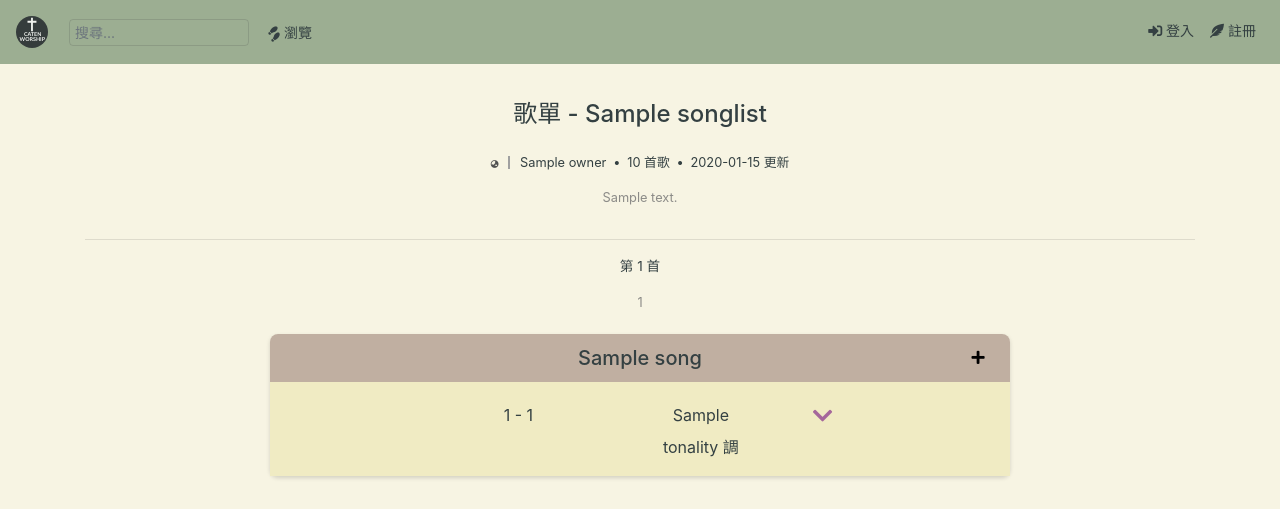
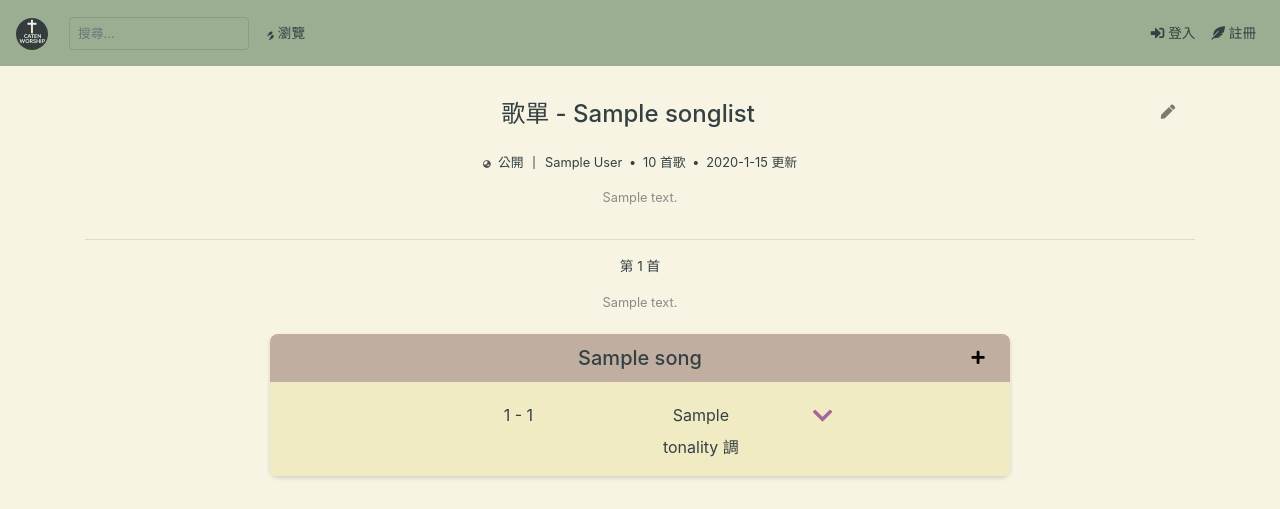
Before and after one commit to saltchang/caten-music, a Python web app: template caten_worship/templates/songs/songlist.html in a window 1280 px wide. Shown: the top 509 px of the page. Run offline with Jinja, Linux system fonts and the light colour scheme; the template is opened without the code that fills it: most values are stand-ins (such as "Sample title", 1, 10 or a date in 2020); some libraries are stand-ins or nearby versions.

Commit message:
building songlist editting feature

```diff
--- a/caten_worship/routes/__init__.py
+++ b/caten_worship/routes/__init__.py
@@ -8,7 +8,7 @@ from .register import register_bp, ajax_validate_register_bp, show_user_bp
 from .activate_account import activate_account_bp, resend_activate_mail_bp, ajax_validate_email_bp
 from .login import login_bp, ajax_validate_login_bp
 from .logout import logout_bp
-from .user_songlist import user_songlist_bp, song_list_by_id_bp, add_songlist_bp, ajax_update_songlist_bp
+from .user_songlist import user_songlist_bp, song_list_by_id_bp, add_songlist_bp, songlist_edit_bp, ajax_update_songlist_bp
 
 
 def init_app(app):
@@ -30,6 +30,7 @@ def init_app(app):
     app.register_blueprint(user_songlist_bp)
     app.register_blueprint(song_list_by_id_bp)
     app.register_blueprint(add_songlist_bp)
+    app.register_blueprint(songlist_edit_bp)
     app.register_blueprint(ajax_update_songlist_bp)
 
     return app
--- a/caten_worship/static/css/base/navbar.css
+++ b/caten_worship/static/css/base/navbar.css
@@ -13,14 +13,20 @@
 .navbar {
     background-color: #9CAE92;
     min-width: 320px;
-    font-size: 14px;
     padding: 16px;
+    font-size: .85rem;
     align-items: center;
     display: flex;
 }
 
+.navbar-nav {
+    line-height: 2rem;
+    vertical-align: middle;
+}
+
 .nav-item {
     display: flex;
+    vertical-align: middle;
 }
 
 .navbar-light .navbar-toggler-icon {
@@ -40,18 +46,20 @@
     padding-right: 1rem; */
     padding-top: 0;
     padding-bottom: 0;
-    font-size: 1rem;
     margin: auto;
 }
 
+.navbar-search-form {
+    padding: 0;
+}
+
 .navbar-search {
-    padding: 0 5px 0 5px;
-    font-size: inherit;
+    padding: .5rem;
+    font-size: .8rem;
     height: 100%;
-    min-height: 27px;
-    line-height: 20px;
+    min-height: 2rem;
     width: 100%;
-    margin: 3px auto 3px auto;
+    margin: 0 auto;
     border: 1px solid rgba(36, 41, 46, 0.137);
     background: none;
     transition: 500ms;
@@ -65,6 +73,8 @@
 
 .navbar-item-style {
     padding: 0;
+    display: inline-block;
+    vertical-align: middle;
 }
 
 .brand-menu-container {
@@ -75,14 +85,15 @@
 
 
 .navbar-hr {
-    margin-top: .7rem;
-    margin-bottom: .7rem;
+    margin-top: 1rem;
+    margin-bottom: .9rem;
 }
 
 .fa-shoe-prints {
     transform: rotate(315deg);
+    margin-top: -0.3rem;
     margin-right: -0.3rem;
-    font-size: .7rem;
+    font-size: .4rem;
 }
 
 @media (min-width: 576px) {
@@ -92,8 +103,6 @@
 
     .navbar-search {
         width: 180px;
-        margin-top: -3px;
-        margin-bottom: -3px;
         margin-left: 5px;
         margin-right: 10px;
     }
--- a/caten_worship/static/css/songs/resultlist.css
+++ b/caten_worship/static/css/songs/resultlist.css
@@ -6,7 +6,7 @@ button:focus {
     outline: none;
     border: none;
     box-shadow: none;
-    font-size: .8rem;
+    font-size: .85rem;
 }
 
 
--- /dev/null
+++ b/caten_worship/static/css/songs/songlist.css
@@ -0,0 +1,15 @@
+/* static/css/songlist.css */
+
+/* edit button */
+
+.btn-songlist-edit {
+    color: #00000080;
+    width: 24px;
+    padding: 0;
+    border: none;
+    background: none;
+    float: right;
+    font-size: .9rem;
+    vertical-align: middle;
+    line-height: 1.5rem;
+}
--- a/caten_worship/templates/base/navbar.html
+++ b/caten_worship/templates/base/navbar.html
@@ -28,11 +28,11 @@
 
     <div class="collapse navbar-collapse brand-menu-container" id="navbarSupportedContent">
 
-        <hr class="navbar-hr mt-2">
+        <hr class="navbar-hr">
 
         <ul class="navbar-nav mr-auto">
 
-            <form action="{{ url_for('search_bp.search') }}" method="GET">
+            <form class="navbar-search-form" action="{{ url_for('search_bp.search') }}" method="GET">
                 <input class="d-none" type="text" name="c" value="">
                 <input class="d-none" type="text" name="lang" value="">
                 <input class="d-none" type="text" name="to" value="">
@@ -40,13 +40,13 @@
                     placeholder="搜尋...">
             </form>
 
-            <hr class="navbar-hr mt-2">
+            <hr class="navbar-hr">
 
             <li class="nav-item active">
                 <a class="nav-link navbar-item-style" href="{{ url_for('surfer_bp.surfer') }}">
                     <i class="fas fa-shoe-prints"></i>
-                    &nbsp;瀏覽
-                    <span class="sr-only">(current)</span>
+                    <span class="nav-link-text-rotate">&nbsp;瀏覽</span>
+                    <!-- <span class="sr-only">(current)</span> -->
                 </a>
             </li>
 
--- a/caten_worship/templates/songs/list_of_songlist.html
+++ b/caten_worship/templates/songs/list_of_songlist.html
@@ -23,7 +23,7 @@
         <h4 class="mb-4 main-title">
             我的歌單列表
         </h4>
-        <p class="main-info">共有 {{ song_lists_amount }} 份歌單</p>
+        <p class="main-info">共有 {{ current_user.song_list | length }} 份歌單</p>
 
     </div>
 
@@ -50,7 +50,7 @@
                     建立者
                 </th>
                 <th scope="col" class="d-none d-lg-table-cell">
-                    描述
+                    說明
                 </th>
             </tr>
         </thead>
--- a/caten_worship/templates/songs/result.html
+++ b/caten_worship/templates/songs/result.html
@@ -66,7 +66,7 @@
     {% for song in songs %}
     <div class="row m-0">
         <div class="col-md-1 col-lg-2"></div>
-        <div class="col card my-3 p-0">
+        <div class="col card my-3 p-0" draggable="true">
             <h5 class="card-header">
                 <span class="header-title-text">{{ song['title'] }}</span>
                 <button class="song-list-add-btn" type="button" id="{{ 'callmenu-' + song['sid'] }}"
@@ -137,7 +137,7 @@
 
                                 {% if songlist.songs_amount > 0 and song.sid in songlist.songs_sid_list%}
 
-                                <input class="d-none song_in_songlist" type="checkbox" name="song_in_songlist" value=true checked>
+                                <input class="d-none song_in_songlist" type="checkbox" name="song_in_songlist" checked>
 
                                 <button class="dropdown-item song-list-add-check text-success" type="button">
                                     <i class="far fa-check-square"></i>
@@ -147,7 +147,7 @@
 
                                 {% else %}
 
-                                <!-- <input class="d-none song_in_songlist" type="checkbox" name="song_in_songlist" value=false checked> -->
+                                <input class="d-none song_in_songlist" type="checkbox" name="song_in_songlist">
 
                                 <button class="dropdown-item song-list-add-check text-secondary" type="button">
                                     <i class="far fa-square"></i>
--- a/caten_worship/templates/songs/songlist.html
+++ b/caten_worship/templates/songs/songlist.html
@@ -5,10 +5,11 @@
 {%  block  head  %}
 {{  super ()  }}
 <link rel="stylesheet" href="{{ url_for('static', filename='css/songs/resultlist.css') }}">
+<link rel="stylesheet" href="{{ url_for('static', filename='css/songs/songlist.css') }}">
 {%  endblock  %}
 
 {% block title %}
-- {{ songlist['title'] }}
+- {{ songlist.title}}
 {% endblock %}
 
 {% block content%}
@@ -19,26 +20,34 @@
     <div class="top-header">
 
         <h4 class="mb-4 main-title">
-            歌單 - {{ songlist['title'] }}
+            <div class="container">
+                <span class="d-none d-sm-inline">歌單 - </span>
+                {{ songlist.title }}
+                <button class="btn-songlist-edit" type="button">
+                    <i class="fas fa-pen"></i>
+                </button>
+            </div>
         </h4>
         <p class="main-info">
             <span class="private-icon">
-                {% if not songlist['is_private'] %}
-                <i class="fas fa-globe-asia"></i>
+                {% if not songlist.is_private %}
+                <i class="fas fa-globe-asia"></i>&nbsp;
+                <span class="d-none d-sm-inline">公開</span>
                 {% else %}
-                <i class="fas fa-lock"></i>
+                <i class="fas fa-lock"></i>&nbsp;
+                <span class="d-none d-sm-inline">私人</span>
                 {% endif %}
             </span>
 
 
-            {{ songlist['owner'] }}
+            {{ listowner.displayname }}
             <span class="bull-dot">&bull;</span>
-            {{ song_amount }} 首歌
+            {{ songlist.songs_amount }} 首<span class="d-none d-sm-inline">歌</span>
             <span class="bull-dot">&bull;</span>
-            {{ songlist['updatetime'] }} 更新
+            {{ songlist.edited_time.year }}-{{ songlist.edited_time.month }}-{{ songlist.edited_time.day }} <span class="d-none d-sm-inline">更新</span>
         </p>
         <p class="main-info-description">
-            {{ songlist['description'] }}
+            {{ songlist.description }}
         </p>
 
     </div>
@@ -56,9 +65,9 @@
         <p class="song-order-tag">
             第 {{ song_index + 1 }} 首
         </p>
-        {% for i in range(song_description_list[song_index] | length) %}
+        {% for i in range(songlist.songs_description_list | length) %}
         <p class="song-description">
-        {{ song_description_list[song_index][i] }}
+        {{ songlist.songs_description_list[i] }}
         </p>
         {% endfor %}
 
@@ -69,7 +78,7 @@
         <div class="col-md-1 col-lg-2"></div>
         <div class="col card my-3 p-0">
             <h5 class="card-header">
-                <span class="header-title-text">{{ song['title'] }}</span>
+                <span class="header-title-text">{{ song.title }}</span>
                 <button class="song-list-add-btn" type="button" id="{{ 'callmenu-' + song['sid'] }}" data-toggle="collapse" data-target="{{ '#listmenu-' + song['sid'] }}" aria-expanded="false" aria-controls="collapseExample">
                     <i class="fas fa-plus"></i>
                 </button>
```
Also changed, not shown: caten_worship/models/songlists.py (+15 -3 lines), caten_worship/routes/user_songlist.py (+36 -16 lines), caten_worship/static/css/songs/songlist_edit.css (added, +15 -0 lines), caten_worship/static/js/songs/add_songlist.js (+7 -2 lines), caten_worship/templates/songs/songlist_edit.html (added, +65 -0 lines).
